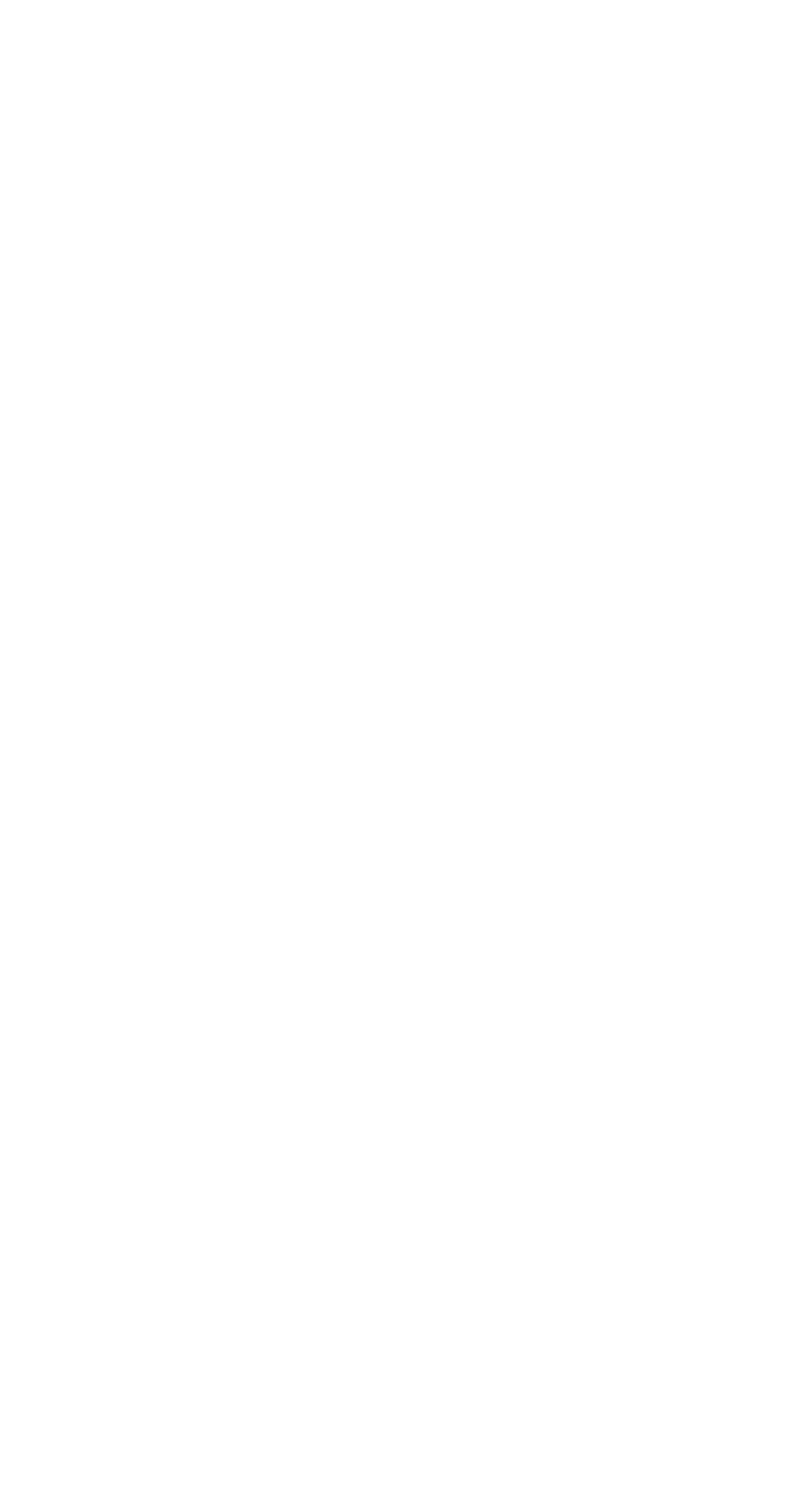
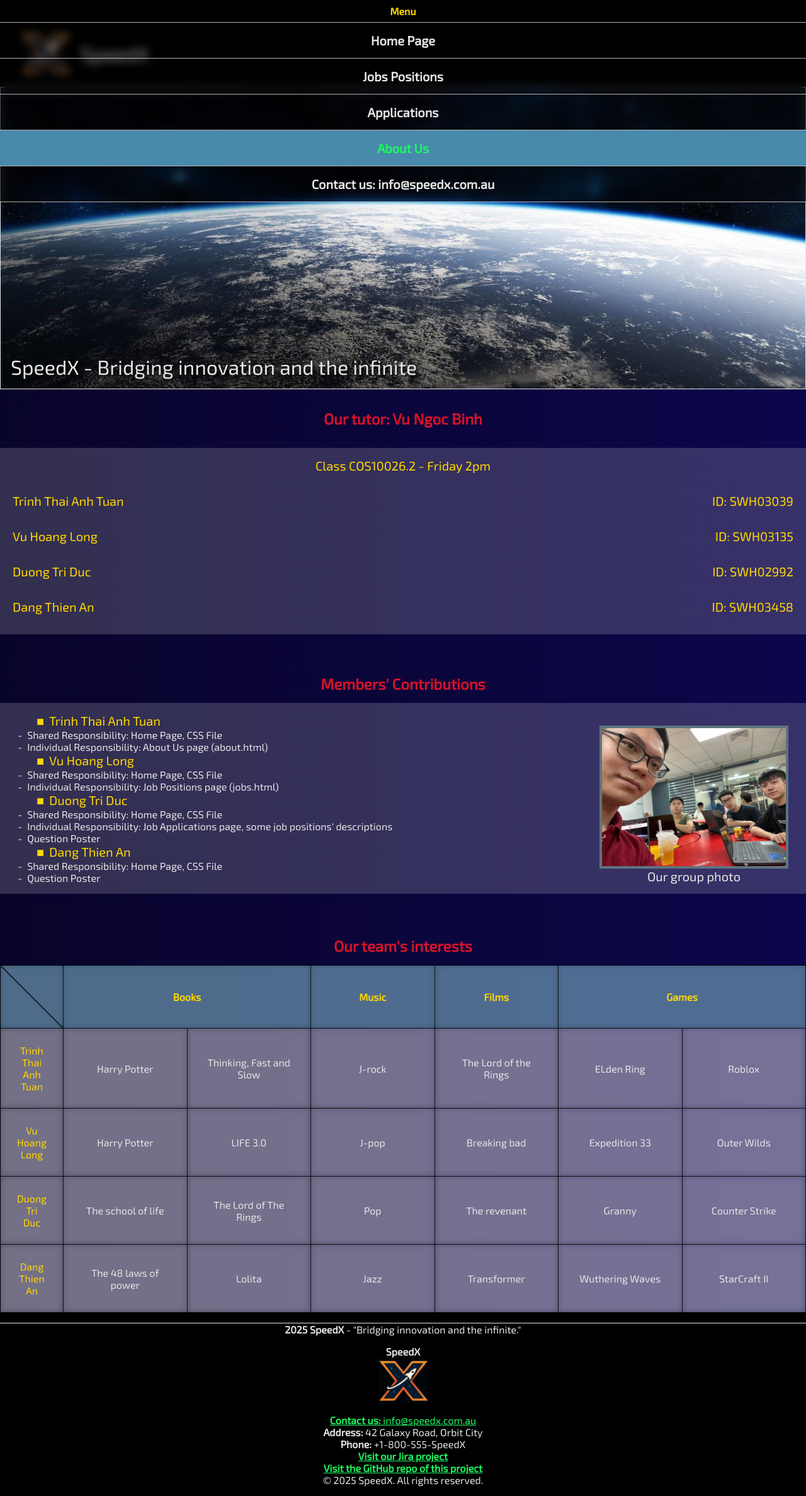
Before and after one commit to bibibilatoi/project2, a PHP site: page /about.php in a window 1280 px wide. Before the commit the page is empty. Shown: the whole page at 63% size. Before the commit the page ends 800 px from the top, so only its background shows below. Run offline with PHP 8.4, Linux system fonts and the light colour scheme.

```diff
--- a/about.php
+++ b/about.php
@@ -0,0 +1,179 @@
+<!DOCTYPE html>
+<html lang="en">
+  <head>
+      <meta charset="utf-8">
+      <meta name="description" content="Advertise for vacant positions in a food website">
+      <meta name="keywords" content="HTML5, tags">
+      <meta name="author" content="a group of students">
+      <link href="styles/styles.css" rel="stylesheet">
+      <link href="styles/about_style.css" rel="stylesheet">
+      <link rel="stylesheet" href="https://fonts.googleapis.com/css?family=Exo+2">
+      <title>About Us</title>
+  </head>
+  <body id ="about-body">
+    <header>
+      <nav id="nav-menu">
+          <input type="checkbox" id="nav-menu-toggle">
+          <label for="nav-menu-toggle">Menu</label>
+          <ul>
+            <li><a href="index.html">Home Page</a></li>
+            <li><a href="jobs.html">Jobs Positions</a></li>
+            <li><a href="apply.html">Applications</a></li>
+            <li><a id="current-page" href="#">About Us</a></li>
+            <li><a href="mailto:info@speedx.com.au"><strong>Contact us:</strong> info@speedx.com.au</a></li>
+          </ul>
+      </nav>
+
+      <div id="logo">
+        <img  src="images/speedx_logo.png" height="80" width="80" alt="speedX logo" >
+        <p>SpeedX</p>
+      </div>
+
+      <section id="banner">
+          <p>
+            SpeedX - Bridging innovation and the infinite
+          </p>
+      </section>
+    </header>
+    <main>
+
+      <h2 id="Our-tutor">Our tutor: Vu Ngoc Binh</h2> <!--Our tutor's name-->
+      <!--Students id here-->
+      <section id="about-student-section">
+        <p id="our-class">Class COS10026.2 - Friday 2pm</p> <!--Our tutor's name-->
+
+        <ul>
+          <li class = "about-student-id">
+            <ul>
+              <li>Trinh Thai Anh Tuan</li>
+              <li>ID: SWH03039</li>
+            </ul>
+          </li>
+
+          <li class = "about-student-id">
+            <ul>
+              <li>Vu Hoang Long</li>
+              <li>ID: SWH03135</li>
+            </ul>
+          </li>
+
+          <li class = "about-student-id">
+            <ul>
+              <li>Duong Tri Duc</li>
+              <li>ID: SWH02992</li>
+            </ul>
+          </li>
+
+          <li class = "about-student-id">
+            <ul>
+              <li>Dang Thien An</li>
+              <li>ID: SWH03458</li>
+            </ul>
+          </li>
+        </ul>
+
+      </section>
+      <!-- Our particular responsibilities -->
+      <h2 id="about-Group7-member-contribution">Members' Contributions</h2>
+      <section id="Members-contributions">
+        <!--Our Group photo-->
+        <figure id="about-figure-group-img">
+          <img id="group-image" src="images/group-image.jpg"  alt="Group 7 photo">
+          <figcaption>Our group photo</figcaption>
+        </figure>
+        <dl>
+          <dt>Trinh Thai Anh Tuan</dt>
+          <dd>Shared Responsibility: Home Page, CSS File</dd>
+          <dd>Individual Responsibility: About Us page (about.html)</dd>
+
+          <dt>Vu Hoang Long</dt>
+          <dd>Shared Responsibility: Home Page, CSS File</dd>
+          <dd>Individual Responsibility: Job Positions page (jobs.html)</dd>
+
+          <dt>Duong Tri Duc</dt>
+          <dd>Shared Responsibility: Home Page, CSS File</dd>
+          <dd>Individual Responsibility: Job Applications page, some job positions' descriptions</dd>
+          <dd>Question Poster</dd>
+
+          <dt>Dang Thien An</dt>
+          <dd>Shared Responsibility: Home Page, CSS File</dd>
+          <dd>Question Poster</dd>
+        </dl>
+
+
+      </section>
+
+
+      <!--Our interest table-->
+      <table class="about-table">
+        <caption>Our team's interests</caption>
+        <tr>
+          <th class="diagonal-cell"></th>
+          <th colspan="2">Books</th>
+          <th>Music</th>
+          <th>Films</th>
+          <th colspan="2">Games</th>
+        </tr>
+        <tr>
+          <td >Trinh Thai Anh Tuan</td>
+          <td >Harry Potter</td>
+          <td >Thinking, Fast and Slow</td>
+          <td >J-rock</td>
+          <td >The Lord of the Rings</td>
+          <td >ELden Ring</td>
+          <td >Roblox</td>
+        </tr>
+        <tr>
+          <td  >Vu Hoang Long</td>
+          <td >Harry Potter</td>
+          <td >LIFE 3.0</td>
+          <td >J-pop</td>
+          <td >Breaking bad</td>
+          <td >Expedition 33</td>
+          <td >Outer Wilds</td>
+        </tr>
+        <tr>
+          <td >Duong Tri Duc</td>
+          <td >The school of life</td>
+          <td >The Lord of The Rings</td>
+          <td >Pop</td>
+          <td >The revenant</td>
+          <td >Granny</td>
+          <td >Counter Strike</td>
+        </tr>
+        <tr>
+          <td >Dang Thien An</td>
+          <td >The 48 laws of power</td>
+          <td >Lolita</td>
+          <td >Jazz</td>
+          <td >Transformer</td>
+          <td >Wuthering Waves</td>
+          <td >StarCraft II</td>
+        </tr>
+      </table>
+
+    </main>
+    <footer>
+    <p><strong>2025 SpeedX</strong> - "Bridging innovation and the infinite."</p>
+
+    <div>
+        <p><strong>SpeedX</strong></p>
+        <img src="images/speedx_logo.png" height="80" width="80" alt="speedX logo">
+    </div>
+
+    <div id="contact-info">
+        <a href="mailto:info@speedx.com.au"><strong>Contact us:</strong> info@speedx.com.au</a>
+        <p><strong>Address:</strong> 42 Galaxy Road, Orbit City</p>
+        <p><strong>Phone:</strong> +1-800-555-SpeedX</p>
+        <a href="https://trinhthaianhtuan.atlassian.net/jira/software/projects/HCFPP1/boards/35/timeline?" target="_blank">
+            <strong>Visit our Jira project</strong>
+        </a>
+
+        <a href="https://github.com/bibibilatoi/project1" target="_blank">
+            <strong>Visit the GitHub repo of this project</strong>
+        </a>
+        <p>&copy; 2025 SpeedX. All rights reserved.</p>
+    </div>
+</footer>
+  </body>
+</html>
--- a/header.inc
+++ b/header.inc
@@ -8,4 +8,3 @@
     <link href="styles/styles.css" rel="stylesheet">
     <link rel="stylesheet" href="https://fonts.googleapis.com/css?family=Exo+2">
     <title>Home Page</title>
-</head>
--- a/settings.php
+++ b/settings.php
@@ -2,7 +2,7 @@
 $host = "localhost";
 $user = "root";
 $pwd = "";
-$sql_db = "eoi";
+$sql_db = "project part 2";
 $conn = mysqli_connect($host, $user, $pwd, $sql_db);
 
 if (!$conn) {
--- /dev/null
+++ b/styles/about_style.css
@@ -0,0 +1,138 @@
+/*
+*****************************************
+*****************************************
+
+ABOUT PAGE CSS  - MAIN AND SECTIONS
+
+*****************************************
+*****************************************
+*/
+
+
+#Our-tutor{
+  padding: 2rem 0;
+  text-align: center;
+  color: var(--text-warning-color);
+  font-size: 24px;
+}
+
+#our-class {
+  padding-top: 1rem;
+  text-align: center;
+  color:var(--text-heading-color)
+}
+
+#about-student-section {
+  background-color: rgba(255, 255, 255, 0.174);
+  padding-bottom: 2rem;
+
+}
+.about-student-id > ul {
+  padding: 0 20px;
+  padding-top: 2rem;
+
+  font-size: 32px;
+  color: var(--text-heading-color);
+  list-style-type: none;
+
+  display: flex;
+  justify-content: space-between; /* spread them apart */
+}
+
+
+/*The title "Members contribution"*/
+#about-Group7-member-contribution{
+  margin: 4rem 0 1rem 0;
+  text-align: center;
+  font-size: 24px;
+  color: var(--text-warning-color);
+}
+
+
+
+#Members-contributions{
+  background-color: rgba(255, 255, 255, 0.174);
+  padding: 1rem 0.5rem;
+
+}
+#Members-contributions dt{      /*The content of the members contribution*/
+  font-size: 20px;
+  color:var(--text-heading-color);
+}
+#Members-contributions dt::before{
+  content: "■";           /* Unicode square character */
+  display: inline-block;
+  margin-right: 8px;      /* Space between square and the <dl> */
+  margin-left: 50px;
+}
+#Members-contributions dd::before{
+  content: "-";           /* Unicode square character */
+  display: inline-block;
+  margin-right: 8px;      /* Space between square and the <dl> */
+  margin-left: 20px;
+}
+
+
+
+#about-figure-group-img{
+  float: right;       /*image on the right side*/
+  margin: 20px;
+  display: flex;
+  flex-direction: column;
+}
+#group-image{
+  border: 4px solid var(--block-basic-color); /* border shorthand: width style color */
+  max-width: 300px;
+  height: auto;
+}
+#about-figure-group-img figcaption {
+  align-self: center;
+}
+
+
+
+
+.about-table, .about-table th, .about-table td{
+  margin:auto;
+  border: 0.5px var(--bg-main-color) solid;
+  background-color: rgba(255, 255, 255, 0.174);
+  backdrop-filter: blur(5px);
+  text-align: center;            /* styling our interests' table*/
+  padding:25px ;
+  border-collapse: collapse;
+}
+
+
+.about-table {
+  width: 100%;
+  table-layout: fixed; /* columns evenly spaced */
+  word-wrap: break-word;
+  margin-bottom: 1rem;
+}
+.about-table th{
+  font-weight: bold;             /*bold headings*/
+  background-color: #478aac74; /*diff color for headings*/
+  color: var(--text-heading-color);
+}
+
+.about-table td:hover{
+    background-color: rgba(255, 255, 255, 0.544);  /* make the hover effect on table cells (not headings) */
+  cursor: pointer;
+}
+
+.about-table tr td:first-child {
+  color: var(--text-heading-color);
+}
+
+.diagonal-cell {
+  width: 100px; /* creat a diagonal line in the (0,0) cell*/
+  height: 100px;
+  background: linear-gradient(to left bottom, transparent 49%, var(--bg-main-color) 50%, transparent 51%);
+}
+.about-table caption{
+  font-size: 24px;        /* our team's interests*/
+  font-weight: bold;
+  color: var(--text-warning-color);
+  margin: 4rem 0 1rem 0;
+  text-align: center;
+}
--- /dev/null
+++ b/styles/styles.css
@@ -0,0 +1,299 @@
+/*
+
+filename: styles.css
+
+authors: Vu Hoang Long, Trinh Thai Anh Tuan, Dang Thien An, Duong Tri Duc
+
+created: 27-9-2025
+
+last modified: 12-10-2025
+
+description: the css file for all pages
+
+*/
+
+
+
+
+
+/*
+*****************************************
+*****************************************
+
+BASIC STYLING
+
+*****************************************
+*****************************************
+*/
+
+/* Reset everything to default state  */
+* {
+  margin: 0;
+  padding: 0;
+  box-sizing: border-box;
+  --block-basic-color: #5E747F;
+  --block-special-color:#668a9c;
+  --block-hover-color: #478aac;
+  --text-basic-color: #E5E5E5;
+  --text-selected-color: #1EF963;
+  --text-warning-color: #D61229;
+  --text-heading-color: #FFD700;
+  --bg-main-color:#000000;
+}
+
+body {
+  font-family: 'Exo 2', sans-serif;
+  background-color: var(--bg-main-color);
+  color: var(--text-basic-color);
+}
+
+p, li, figcaption {
+  font-size: 20px;
+}
+
+h1, h2, h3, h4 {
+  color:var(--text-heading-color)
+}
+h1 {
+  font-size: 48px;
+}
+h2 {
+  font-size: 40px;
+}
+h3 {
+  font-size: 32px;
+}
+h4 {
+  font-size: 24px;
+}
+
+img{
+  max-width:100%;
+  height:auto;
+  display: block;
+}
+
+a {
+  color: var(--text-selected-color);
+}
+a:visited {
+  color: var(--block-hover-color);
+}
+
+#logo {
+  display: flex;
+  align-items: center;
+  padding-top: 3rem;
+  padding-left: 2rem;
+  padding-bottom: 1rem;
+}
+#logo p {
+  display: block;
+  padding-left: 1rem;
+  font-size: 32px;
+  color: var(--text-basic-color);
+}
+
+
+#banner {
+  position: relative;
+  background-image: url("./images/space_banner.jpg");
+  background-size: cover; /* Ensures the image covers the entire header area */
+  background-position: center; /* Centers the image */
+  background-repeat: no-repeat;
+  height: 60vh; /* Sets the banner height */
+  animation: bannerFade 1.2s ease-out forwards;
+  border: 1px solid var(--text-basic-color)
+}
+@keyframes bannerFade {
+  from { opacity: 0; background-position: center top; }
+  to   { opacity: 1; background-position: center center; }
+}
+
+
+#banner p {
+  position: absolute;
+  left: 1rem;
+  bottom: 1rem;
+  font-size: 32px;
+  text-shadow: 2px 2px 5px rgb(0, 0, 0);
+
+}
+
+
+
+
+
+
+
+
+
+
+/*
+*****************************************
+*****************************************
+
+NAVIGATION MENU CSS
+
+*****************************************
+*****************************************
+*/
+
+#nav-menu {
+  position: fixed;
+  width: 100%;
+  text-align: center;
+  z-index: 10;
+}
+#nav-menu input {
+  display: none;
+}
+#nav-menu label {
+  display: block;
+  background-color: #0000005f;
+  backdrop-filter: blur(7px);
+  border-bottom: 1px solid rgba(255, 255, 255, 0.689);
+  font-weight: bold;
+  cursor: pointer;
+  transition: color 0.3s ease-in-out;
+  transition-delay: 0.1s;
+  padding: 0.5rem;
+
+}
+
+#nav-menu ul {
+  list-style: none;
+
+  background-color: #0000005f;
+  backdrop-filter: blur(7px);
+
+
+
+  /* Start hidden */
+  max-height: 0;
+  overflow: hidden;
+
+
+  transition: max-height 0.3s ease-in-out;
+  transition-delay: 0.1s;
+  z-index: 11;
+}
+
+
+/* show the menu when hovering over p,
+keep showing the menu if hovering ul */
+#nav-menu:hover ul,
+#nav-menu-toggle:checked ~ ul {
+    max-height: 500px;
+}
+
+
+#nav-menu:hover label,
+#nav-menu-toggle:checked ~ label{
+  background-color: #0000005f;
+  backdrop-filter: blur(5px);
+  color: gold;
+  font-weight: bold;
+}
+#nav-menu li {
+  border-bottom: 1px solid rgba(255, 255, 255, 0.689);
+}
+#nav-menu a {
+  display: block;
+  padding: 1rem 0;
+
+  color: inherit;
+  font-weight: bold;
+  text-decoration: none;
+
+  transition: transform 0.3s ease, color 0.3s ease-in-out;
+}
+#nav-menu a:last-child {
+  border-bottom: none;
+}
+
+
+#nav-menu a:hover:not(#current-page) {
+  transform: translateY(-5px);
+  background-color: #23b1d1;
+  color:gold;
+  font-weight: bold;
+
+}
+
+#nav-menu #current-page{
+  background-color: var(--block-hover-color);
+  color: var(--text-selected-color);
+  cursor: default;
+}
+
+
+
+
+
+
+
+
+
+/*
+*****************************************
+*****************************************
+
+   FOOTER CSS
+
+*****************************************
+*****************************************
+*/
+
+
+
+footer{
+  border-top: 1px solid var(--text-basic-color);
+  display: flex;
+  flex-direction: column;
+  align-items: center;
+  text-align: center;
+  margin: 1rem 0;
+  gap: 1rem;
+}
+footer p {
+  font-size: 16px;
+}
+#contact-info a{
+  display: block;
+  color: var(--text-selected-color)
+}
+#contact-info a:visited {
+  color: var(--block-hover-color);
+}
+
+
+/* Animated gradient background */
+@keyframes gradientShiftSpace {
+  0% {
+    background-position: 100% 50%;
+  }
+  100% {
+    background-position: 0% 50%;
+  }
+}
+
+
+
+#apply-body main, #about-body main{
+  min-height: 100vh;
+
+  /*Background is a space-ish color gradient (static)*/
+  /*the color gradient go from left to right (90deg) */
+
+  /*the color #02010a get repeated so that the jump looks seemsless*/
+
+  background: linear-gradient(
+    90deg, #02010a, #02010a, #0a0534, #10075f, #0a0534, #02010a, #02010a
+  );
+  background-size: 800% 800%;
+  /* Animate from right to left */
+  animation: gradientShiftSpace 10s linear infinite;
+
+
+}
```
Also changed, not shown: manage.php (+119 -0 lines), styles/manage_style.css (added, +7 -0 lines), images/Astra-flight.jpg (added), images/China-research-base.jpg (added), images/Company-logo.png (added), images/Space-communication-interfaces.jpg (added), images/Space_Shuttle_Columbia_launching_cropped_2.jpg (added), images/cosmos-core.png (added), images/good-workplace.jpg (added), images/group-image.jpg (added), images/orbital-cities.jpg (added), images/speedx_logo.png (added), styles/images/space_banner.jpg (added).
